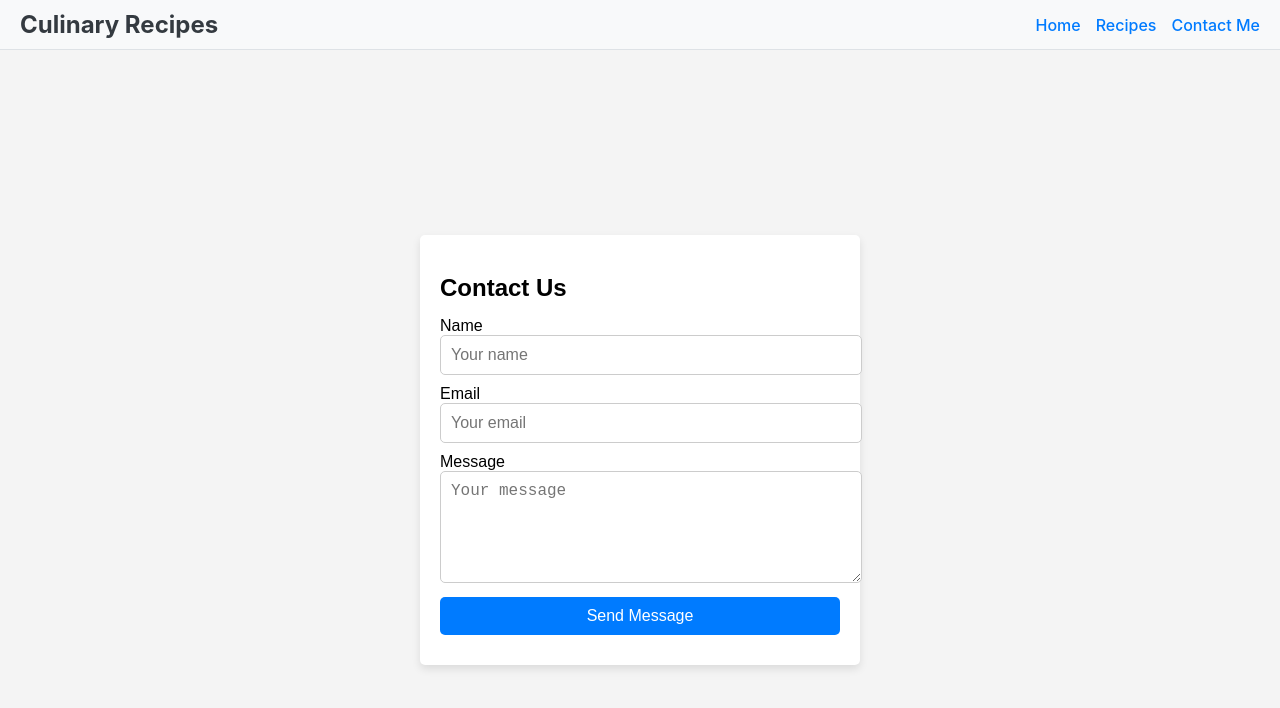
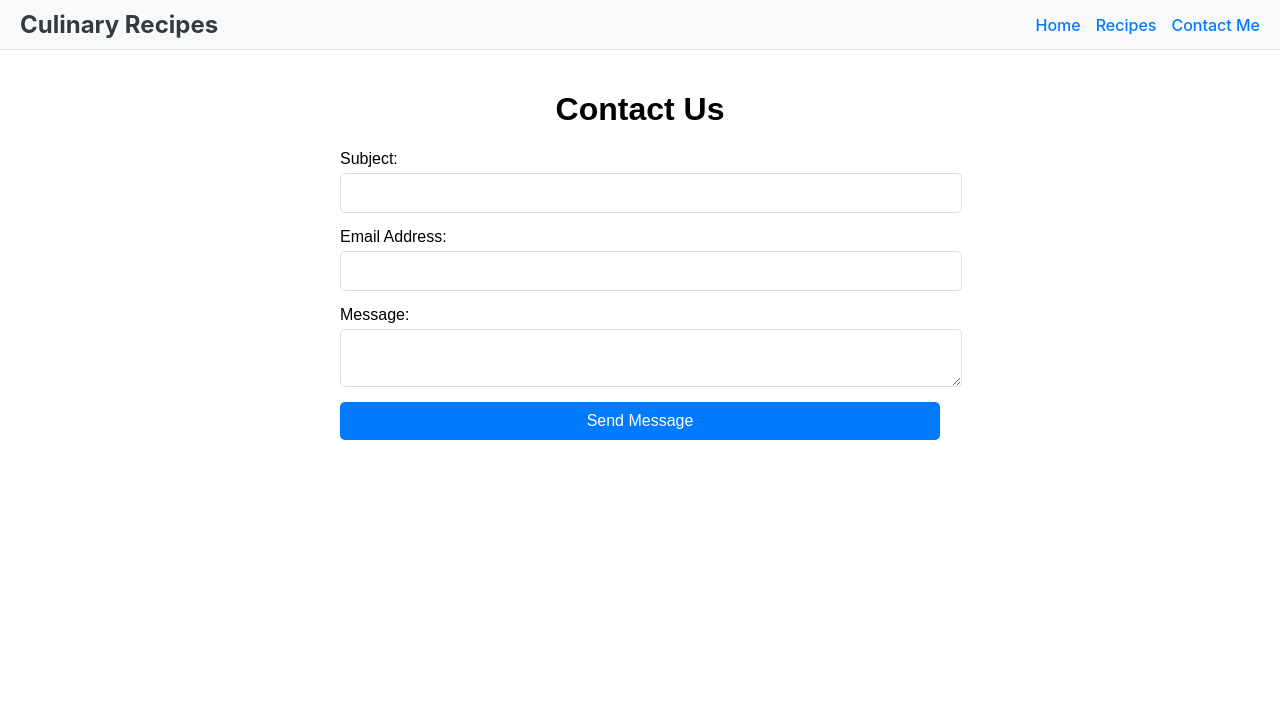
Before and after one commit to nnamanx/CulinaryCanvas, a React (Create React App) app: page /contact in a window 1280 px wide. Shown: the top 708 px of the page. Built offline with nearby package versions, Linux system fonts and the light colour scheme; the HTML template or start-up script is replaced by a standard one.

Commit message:
Fixed Contact Page Fetching

```diff
--- a/public/data/data.json
+++ b/public/data/data.json
@@ -72,5 +72,11 @@
     }
   ],
   "messages": [
+    {
+      "id": "09fa",
+      "subject": "scs",
+      "email": "galizada12107@ada.edu.az",
+      "message": "123123"
+    }
   ]
 }
--- a/src/pages/ContactPage/ContactPage.css
+++ b/src/pages/ContactPage/ContactPage.css
@@ -1,41 +1,51 @@
 .contact-page {
+    max-width: 600px;
+    margin: 0 auto;
+    padding: 20px;
+    text-align: center;
     font-family: Arial, sans-serif;
-    margin: 0;
-    padding: 0;
+  }
+
+  .contact-form {
     display: flex;
-    justify-content: center;
-    align-items: center;
-    height: 100vh;
-    background-color: #f4f4f4;
+    flex-direction: column;
+    gap: 15px;
   }
-.contact-form {
-    background: #fff;
-    padding: 20px;
-    border-radius: 5px;
-    box-shadow: 0 4px 8px rgba(0, 0, 0, 0.1);
-    width: 100%;
-    max-width: 400px;
+
+  .contact-form label {
+    display: flex;
+    flex-direction: column;
+    text-align: left;
+    font-size: 1rem;
   }
-.contact-form h2 {
-    margin-bottom: 15px;
-}
+
   .contact-form input,
-.contact-form textarea,
-.contact-form button {
+  .contact-form textarea {
     width: 100%;
     padding: 10px;
-    margin-bottom: 10px;
-    border: 1px solid #ccc;
+    font-size: 1rem;
+    border: 1px solid #ddd;
     border-radius: 5px;
-    font-size: 16px;
+    margin-top: 5px;
   }
+
   .contact-form button {
-    background: #007bff;
-    color: #fff;
+    background-color: #007bff;
+    color: white;
     border: none;
+    padding: 10px 15px;
+    font-size: 1rem;
+    border-radius: 5px;
     cursor: pointer;
-    transition: background 0.3s;
+    transition: background-color 0.3s ease;
   }
+
   .contact-form button:hover {
-    background: #0056b3;
+    background-color: #0056b3;
   }
+
+  .status-message {
+    margin-top: 20px;
+    font-size: 1rem;
+    color: green;
+  }
--- a/src/pages/ContactPage/ContactPage.jsx
+++ b/src/pages/ContactPage/ContactPage.jsx
@@ -1,24 +1,80 @@
-import "./ContactPage.css"
+import React, { useState } from 'react';
+import './ContactPage.css';
 
 const ContactPage = () => {
+  const [formData, setFormData] = useState({
+    subject: '',
+    email: '',
+    message: '',
+  });
+
+  const [status, setStatus] = useState('');
+
+  const handleInputChange = (e) => {
+    const { name, value } = e.target;
+    setFormData({ ...formData, [name]: value });
+  };
+
+  const handleSubmit = (e) => {
+    e.preventDefault();
+
+    fetch('http://localhost:3030/messages', {
+      method: 'POST',
+      headers: {
+        'Content-Type': 'application/json',
+      },
+      body: JSON.stringify(formData),
+    })
+      .then((response) => {
+        if (response.ok) {
+          setStatus('Message sent successfully!');
+          setFormData({ subject: '', email: '', message: '' }); // Reset form
+        } else {
+          setStatus('Failed to send the message. Please try again.');
+        }
+      })
+      .catch((error) => {
+        console.error('Error sending message:', error);
+        setStatus('An error occurred. Please try again.');
+      });
+  };
 
   return (
     <div className="contact-page">
-
-      <form class="contact-form" action="" method="POST">
-        <h2>Contact Us</h2>
-        <label for="name">Name</label>
-        <input type="text" id="name" name="name" placeholder="Your name" required />
-
-        <label for="email">Email</label>
-        <input type="email" id="email" name="email" placeholder="Your email" required />
-
-        <label for="message">Message</label>
-        <textarea id="message" name="message" rows="5" placeholder="Your message" required ></textarea>
-
+      <h1>Contact Us</h1>
+      <form onSubmit={handleSubmit} className="contact-form">
+        <label>
+          Subject:
+          <input
+            type="text"
+            name="subject"
+            value={formData.subject}
+            onChange={handleInputChange}
+            required
+          />
+        </label>
+        <label>
+          Email Address:
+          <input
+            type="email"
+            name="email"
+            value={formData.email}
+            onChange={handleInputChange}
+            required
+          />
+        </label>
+        <label>
+          Message:
+          <textarea
+            name="message"
+            value={formData.message}
+            onChange={handleInputChange}
+            required
+          ></textarea>
+        </label>
         <button type="submit">Send Message</button>
       </form>
-
+      {status && <p className="status-message">{status}</p>}
     </div>
   );
 };
```
Lines whose indentation alone changed are shown as unchanged.
